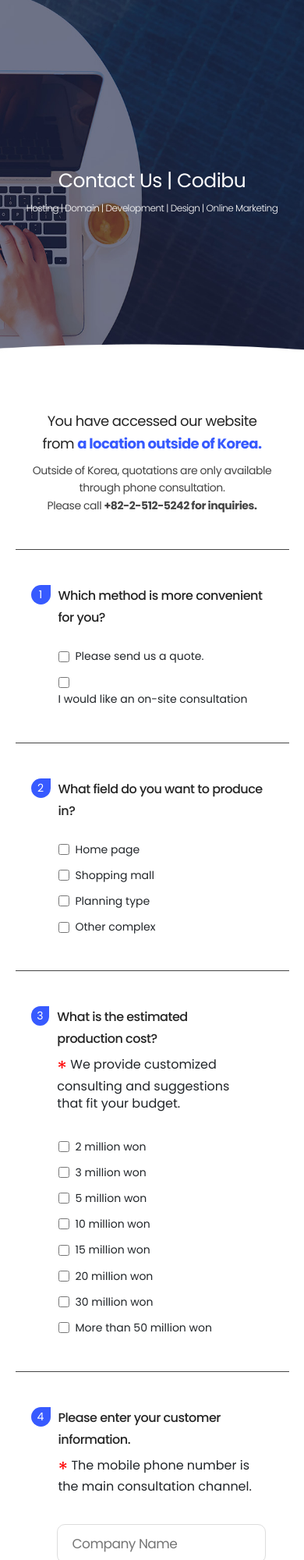
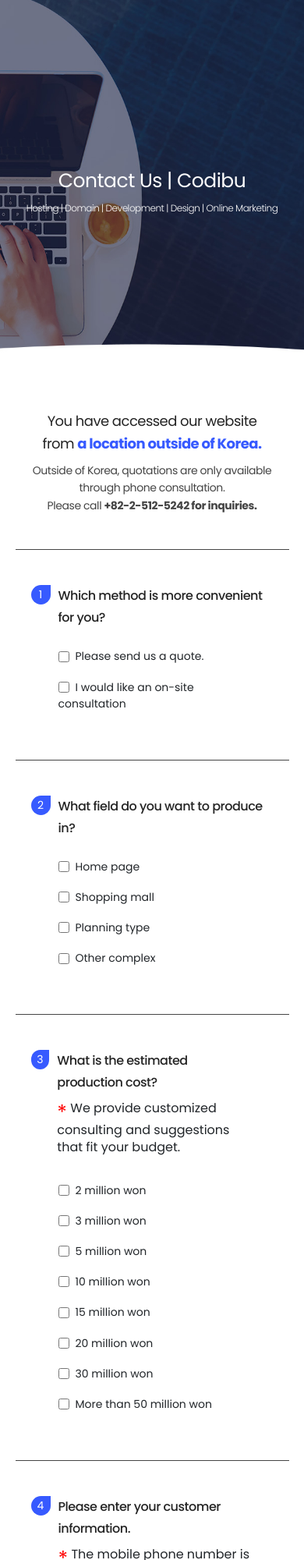
Before and after one commit to hasanfrombd/Contact-Us-Website, a plain HTML site: page index.html in a window 390 px wide. Shown: the top 2000 px of the page at 78% size. Drawn offline with nearby package versions, Linux system fonts and the light colour scheme.

Commit message:
7 issues are solved
 1-  Please give little more margin between box and "No file chosen",
 2-  make bigger check box and align in middle of the next text
 3-  all texts size x 1.4 = line height size
 4-  please change the color of * to Red.
 5-  more margin left and right and smaller font size on mobile
 6-  align texts and boxes on mobile
 7-  please align all contents in the center on mobile
  ** 7 issues are solved..

```diff
--- a/css/contact.css
+++ b/css/contact.css
@@ -233,6 +233,13 @@ form .option input {
         font-weight: 400;
         font-size: 14px;
     }
+    .wrap form.options,
+    .wrap form.upload {
+        padding-left: 0px !important;
+    }
+    .wrap textarea {
+        padding: 10px !important;
+    }
 }
 @media screen and (max-width:575px) {
     .top-section .content {
@@ -267,6 +274,27 @@ form .option input {
     .wrap .options .option span {
         font-size: 14px;
     }
+    .wrap .options .option {
+        gap: 5px 30px;
+    }
+    .wrap.submit-area {
+        margin-top: 0px;
+    }
+    .wrap.submit-area button {
+        width: 150px;
+        height: 50px;
+        font-size: 18px;
+    }
+    .wrapper {
+        padding-bottom: 0;
+    }
+    .wrap form input,
+    form .option input,
+    .wrap textarea, .agree-box {
+    padding: 5px 14px;
+    font-size: 14px;
+    border-radius: 5px;
+}
 }
 @media screen and (min-width:768px) {
     .top-section .content h1 {
--- a/index.html
+++ b/index.html
@@ -42,10 +42,10 @@
             <h4>Which method is more convenient for you?</h4>
           </div>
 
-          <div class="options col-5 d-flex">
+          <div class="options col-5  d-flex">
             <div class="option">
-                <span class="checkbox"><input type="checkbox" name="o_type" id="o_type1" value="1"><label for="o_type1">Please send us a quote.</label></span>
-                <span class="checkbox"><input type="checkbox" name="o_type" id="o_type2" value="2"><label for="o_type2">I would like an on-site consultation</label></span>
+                <span class="checkbox"><p><input type="checkbox">Please send us a quote.</p></span>
+                <span class="checkbox"><p><input type="checkbox">I would like an on-site consultation</p></span>
             </div>
           </div>
         </div>
@@ -60,10 +60,10 @@
           </div>
           <div class="options col-5 d-flex">
             <div class="option">
-              <span class="checkbox"><input type="checkbox" name="o_type" id="o_type1" value="1"><label for="o_type1">Home page</label></span>
-              <span class="checkbox"><input type="checkbox" name="o_type" id="o_type2" value="2"><label for="o_type2">Shopping mall</label></span>
-              <span class="checkbox"><input type="checkbox" name="o_type" id="o_type2" value="2"><label for="o_type2">Planning type</label></span>
-              <span class="checkbox"><input type="checkbox" name="o_type" id="o_type2" value="2"><label for="o_type2">Other complex</label></span>
+              <span class="checkbox"><p><input type="checkbox">Home page</p></span>
+              <span class="checkbox"><p><input type="checkbox">Shopping mall</p></span>
+              <span class="checkbox"><p><input type="checkbox">Planning type</p></span>
+              <span class="checkbox"><p><input type="checkbox">Other complex</p></span>
             </div>
           </div>
         </div>
@@ -81,14 +81,14 @@
           </div>
           <div class="options col-5">
             <div class="option">
-              <span class="checkbox"><input type="checkbox" name="o_type" id="o_type1" value="1"><label for="o_type1">2 million won</label></span>
-              <span class="checkbox"><input type="checkbox" name="o_type" id="o_type2" value="2"><label for="o_type2">3 million won</label></span>
-              <span class="checkbox"><input type="checkbox" name="o_type" id="o_type2" value="2"><label for="o_type2">5 million won</label></span>
-              <span class="checkbox"><input type="checkbox" name="o_type" id="o_type2" value="2"><label for="o_type2">10 million won</label></span>
-              <span class="checkbox"><input type="checkbox" name="o_type" id="o_type2" value="2"><label for="o_type2">15 million won</label></span>
-              <span class="checkbox"><input type="checkbox" name="o_type" id="o_type2" value="2"><label for="o_type2">20 million won</label></span>
-              <span class="checkbox"><input type="checkbox" name="o_type" id="o_type2" value="2"><label for="o_type2">30 million won</label></span>
-              <span class="checkbox"><input type="checkbox" name="o_type" id="o_type2" value="2"><label for="o_type2">More than 50 million won</label></span>
+              <span class="checkbox"><p><input type="checkbox">2 million won</p></span>
+              <span class="checkbox"><p><input type="checkbox">3 million won</p></span>
+              <span class="checkbox"><p><input type="checkbox">5 million won</p></span>
+              <span class="checkbox"><p><input type="checkbox">10 million won</p></span>
+              <span class="checkbox"><p><input type="checkbox">15 million won</p></span>
+              <span class="checkbox"><p><input type="checkbox">20 million won</p></span>
+              <span class="checkbox"><p><input type="checkbox">30 million won</p></span>
+              <span class="checkbox"><p><input type="checkbox">More than 50 million won</p></span>
             </div>
           </div>
         </div>
@@ -140,7 +140,7 @@
             <span class="num">6</span>
             <h4>If there are any materials you need to refer to, please attach them.</h4>
           </div>
-          <form class="options col-5" action="">
+          <form class="options upload col-5" action="">
             <input type="file" class="file-upload">
             <input type="file" class="file-upload">
           </form>
@@ -155,7 +155,7 @@
             <p>I agree to the collection of personal information.</p>
           </div>
           <div class="agree-box col-5">
-            <p>3ANI&amp;C Co., Ltd. notifies and provides guidance on the following matters regarding the collection and use of information of companies/organizations and individuals in accordance with relevant laws and regulations.</p>
+            <p>3ANI&amp;C Co., Ltd. notifies and provides guidance on the following matters regarding the collection and use of information of companies/ organizations and individuals in accordance with relevant laws and regulations.</p>
             <br>
             <br>
             <p>1. Purpose of information collection: Consultation and progress on homepage creation</p>
```
